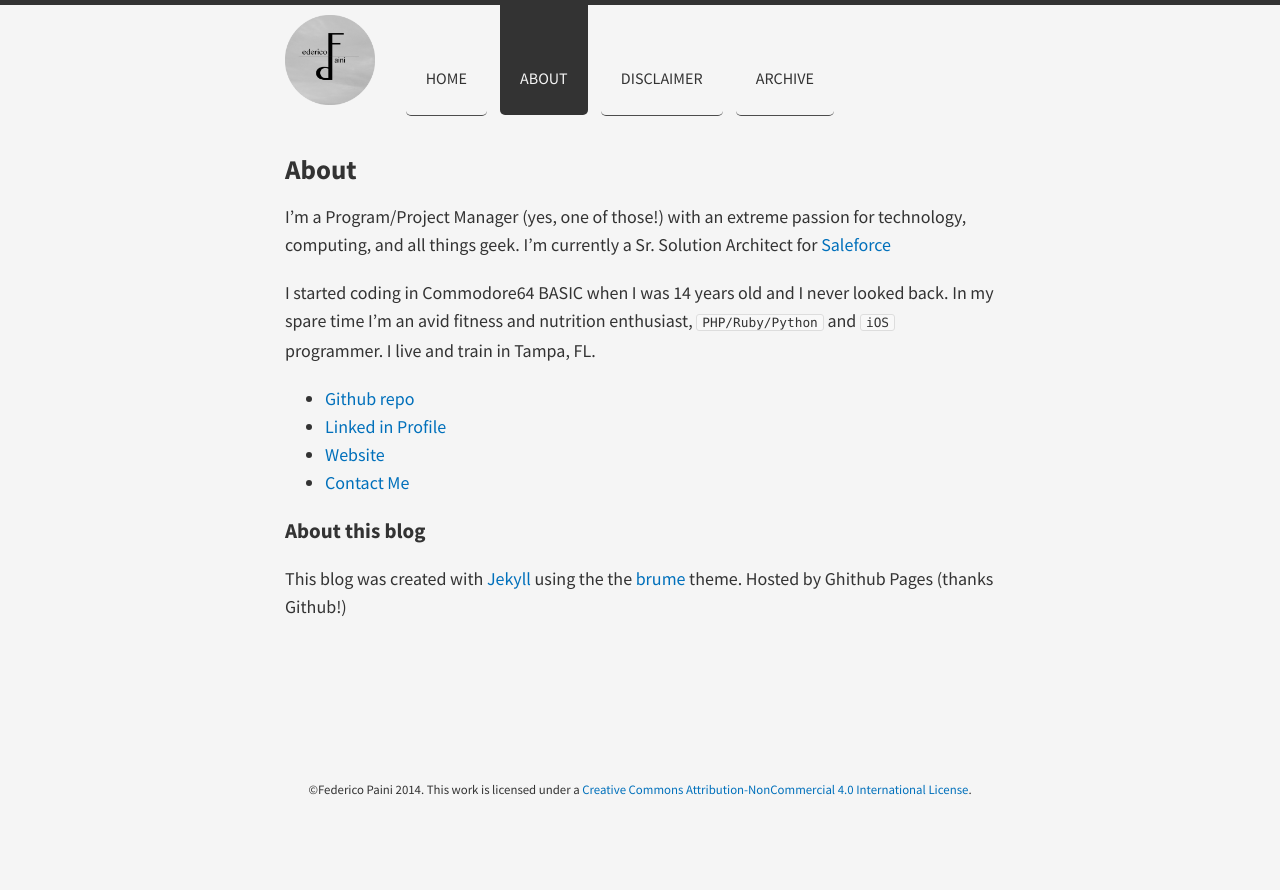
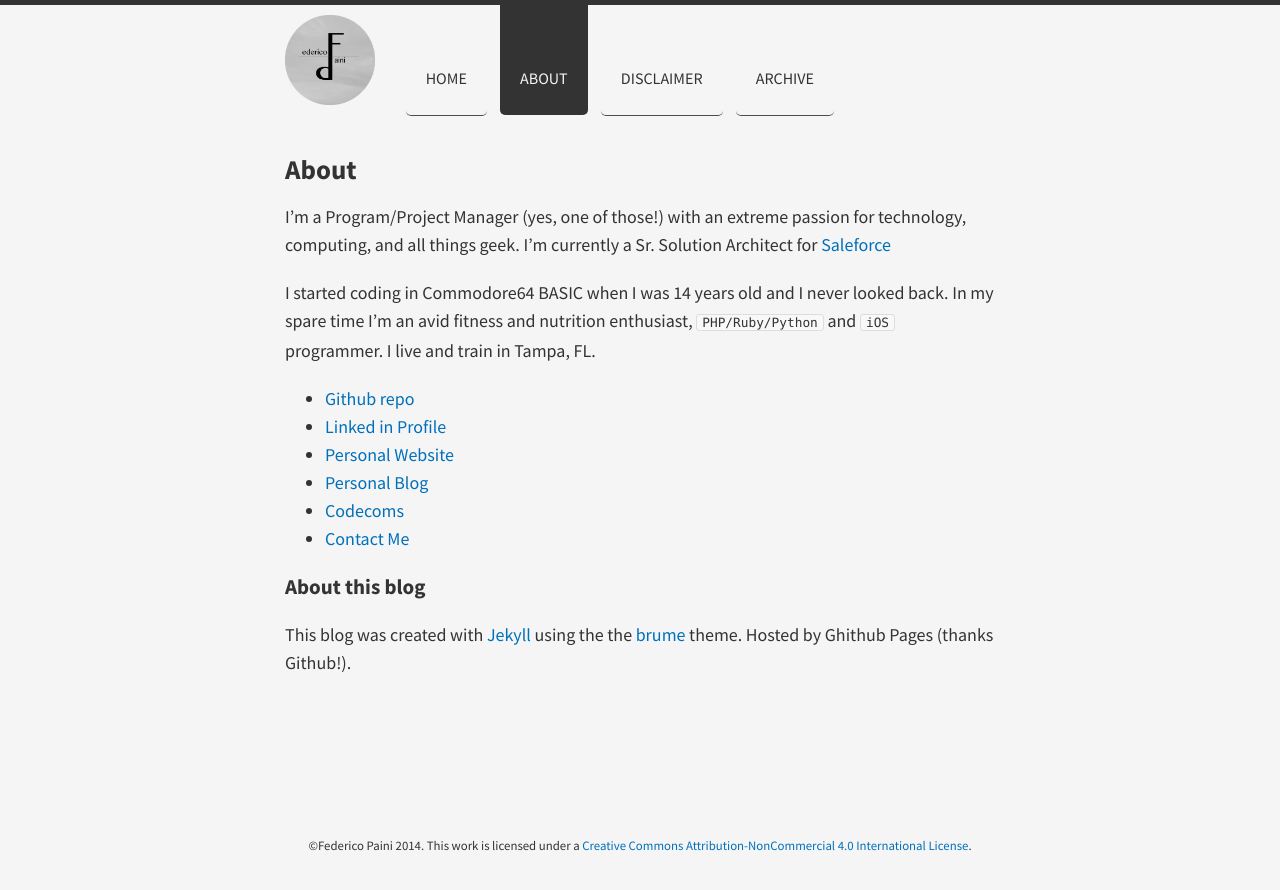
Before and after one commit to FedericoPaini/FedericoPaini.github.io, a Jekyll site: the page built from about/index.md, in a window 1280 px wide. Shown: the top 890 px of the page. Built offline with Jekyll 4.4.1, drawn with Linux system fonts in a browser that asks for light colours; nearby versions of some CDN libraries; Markdown is read by kramdown in place of the engine named in the settings.

Commit message:
updated about

```diff
--- a/about/index.md
+++ b/about/index.md
@@ -9,8 +9,10 @@ I started coding in Commodore64 BASIC when I was 14 years old and I never looked
 
 * [Github repo](http://www.github.com/federicopaini)
 * [Linked in Profile](http://www.linkedin.com/in/federicopaini/)
-* [Website](https://www.paini.org/)
+* [Personal Website](https://www.paini.org/)
+* [Personal Blog](http://www.federicopaini.com)
+* [Codecoms](http://www.codecoms.com)
 * [Contact Me](mailto:federico.paini@gmail.com)
 
 ###About this blog
-This blog was created with [Jekyll](http://jekyllrb.com/) using the the [brume](http://jekyllthemes.org/themes/brume/) theme. Hosted by Ghithub Pages (thanks Github!)
+This blog was created with [Jekyll](http://jekyllrb.com/) using the the [brume](http://jekyllthemes.org/themes/brume/) theme. Hosted by Ghithub Pages (thanks Github!).
```
